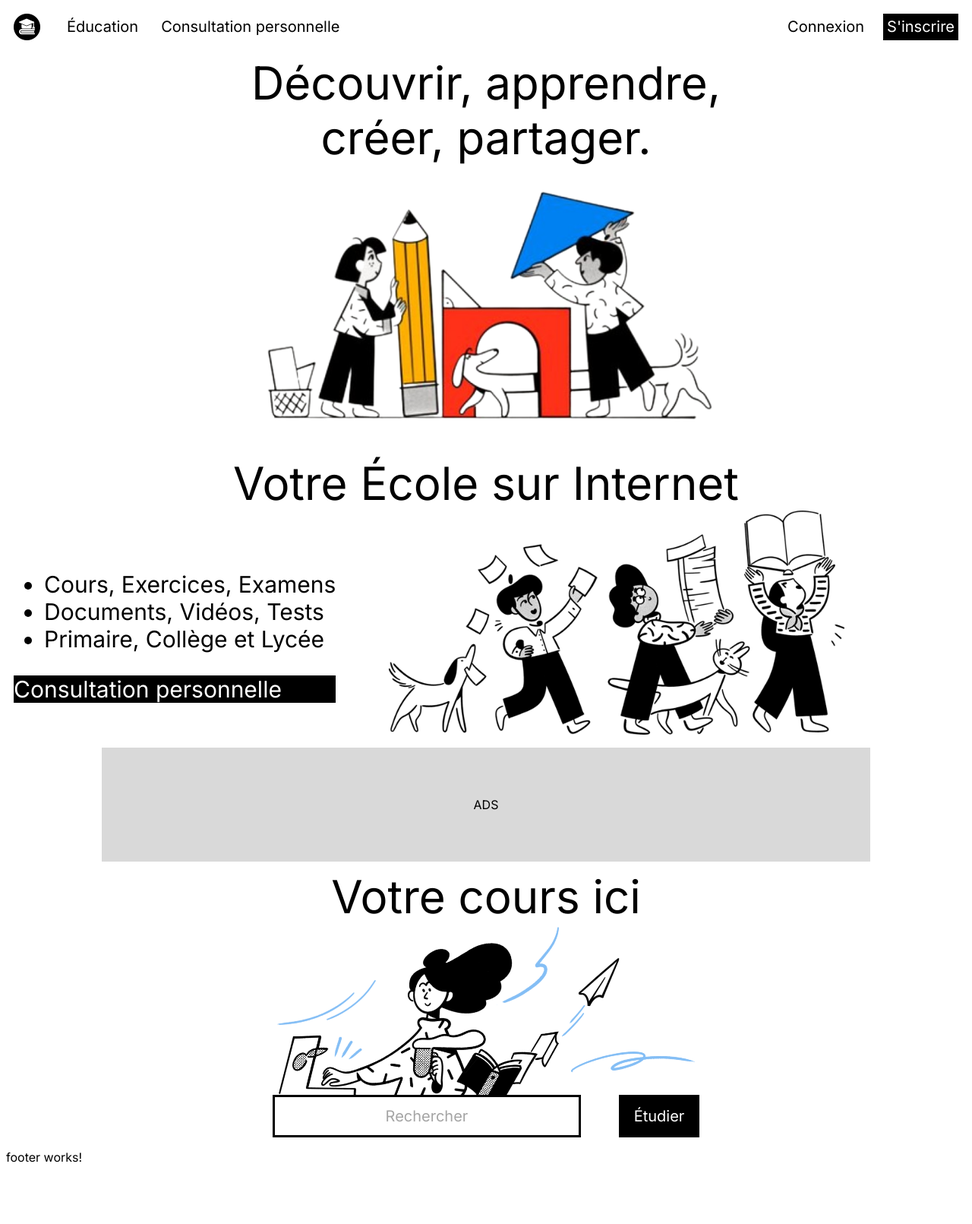
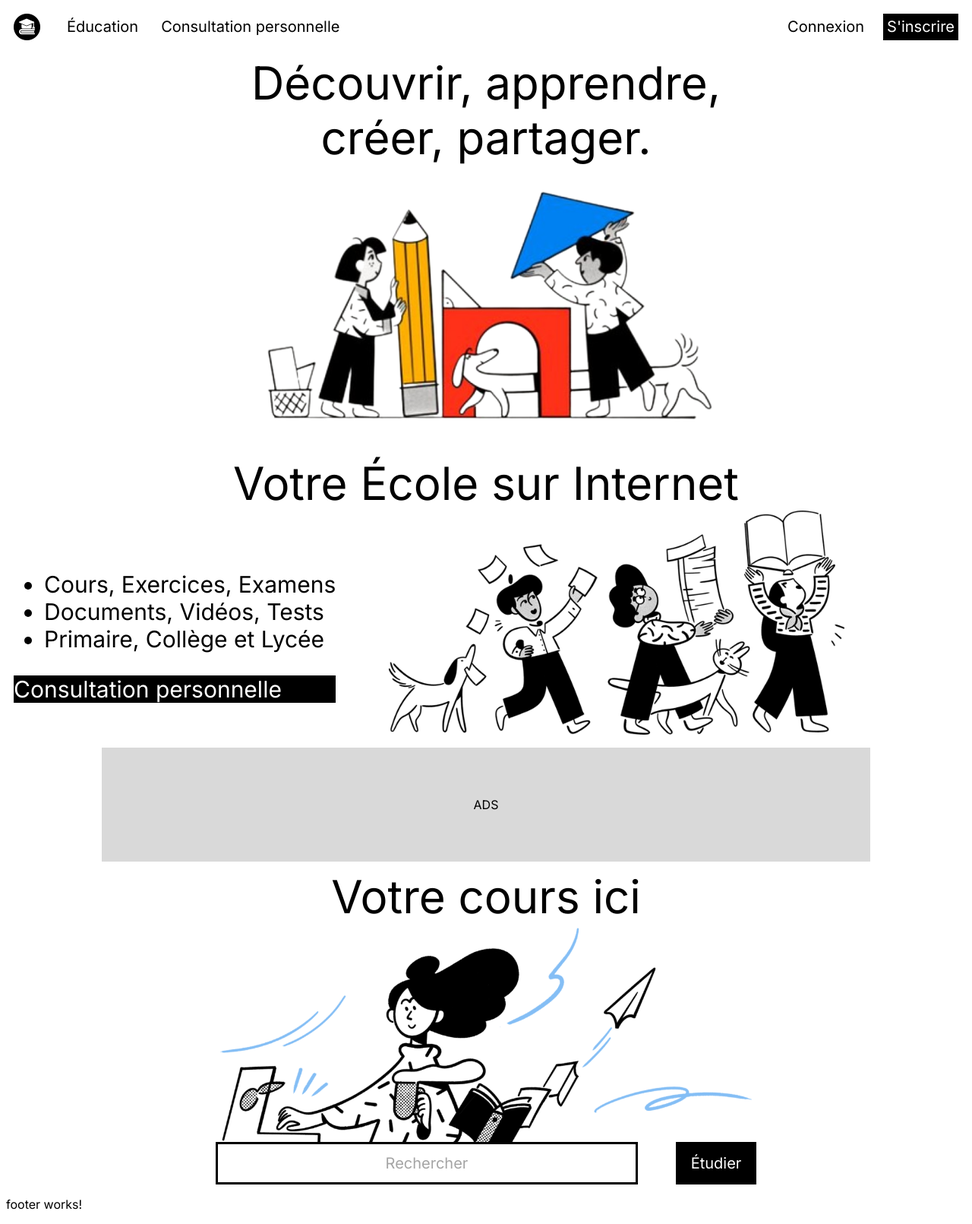
Before and after one commit to LouziAmine/SmartScholars__Ux__Ui, an Angular app: page / in a window 1280 px wide. Shown: the whole page at 76% size. Before the commit the page ends 1549 px from the top, so only its background shows below. Built offline with nearby package versions, Linux system fonts and the light colour scheme.

Commit message:
Research Resource

```diff
--- a/src/app/component/research-resource/research-resource.component.sass
+++ b/src/app/component/research-resource/research-resource.component.sass
@@ -3,12 +3,12 @@
         font-size: 60px
         text-align: center
     img
-        width: 550px
+        width: 700px
     .conteneur-research-input
         display: flex
         margin-top: -5px
         .research-input
-            width: 400px
+            width: 550px
             height: 50px
             border: 3px solid #000000
             background-color: #fff
```
